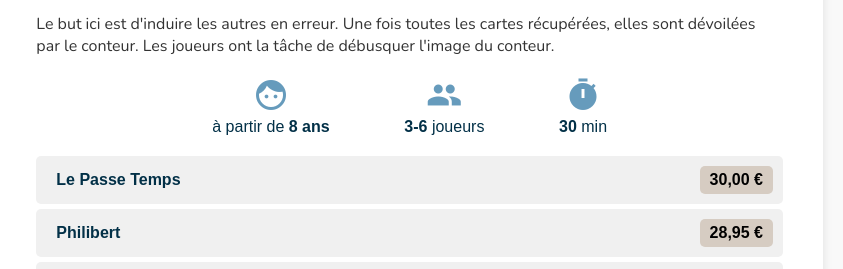
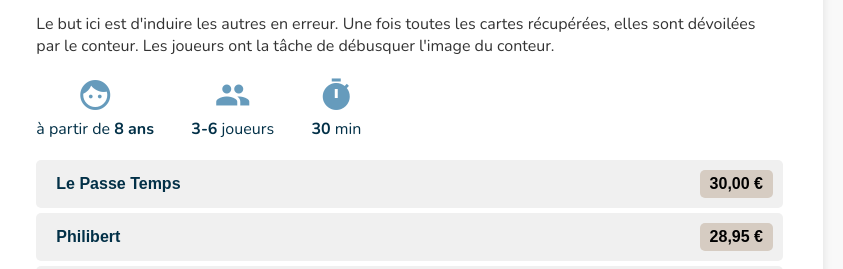
Before and after one commit to vgrandidier/Ludotheque, a plain HTML site: page dixit.html in a window 1280 px wide. Shown: the part 345-614 px from the top of the page, 437-1280 px from the left. Drawn offline with nearby package versions, Linux system fonts and the light colour scheme; a web font is replaced by a local one.

Commit message:
Change sur alignement des détails des jeux

```diff
--- a/css/style.css
+++ b/css/style.css
@@ -66,13 +66,6 @@ body {
 	font-family: "Nunito", sans-serif;
   	font-optical-sizing: auto;
   	font-style: normal;
-}
-
-.game-details {
-	display: flex;
-        justify-content: space-around;
-        margin: 20px 0;
-	font-family: Arial, sans-serif;
 }
 
 .detail-item {
@@ -188,11 +181,20 @@ body {
 
 .game-details {
 	display: flex;
-    	gap: 10%;
+    gap: 5%;
 	margin: 20px 0;
-    	justify-content: center;
+    justify-content: left;
     flex-wrap: wrap;
 }
+
+/*.game-details {
+	display: flex;
+	justify-content: space-around;
+    margin: 20px 0;
+	font-family: Arial, sans-serif;
+	align: left;
+	border: 1px;
+}*/
 
 .detail {
 	display: flex;
```
Lines whose indentation alone changed are shown as unchanged.
